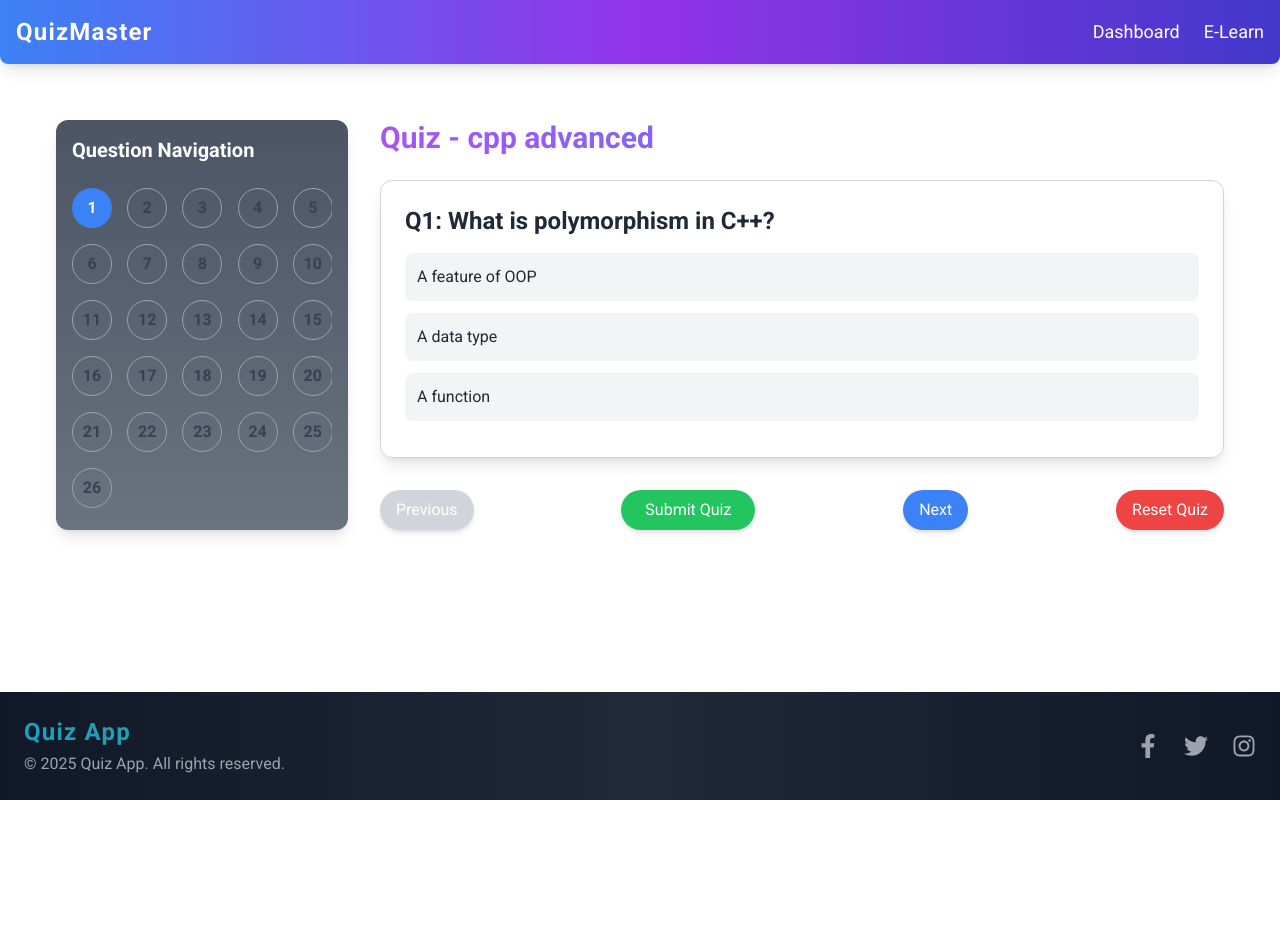
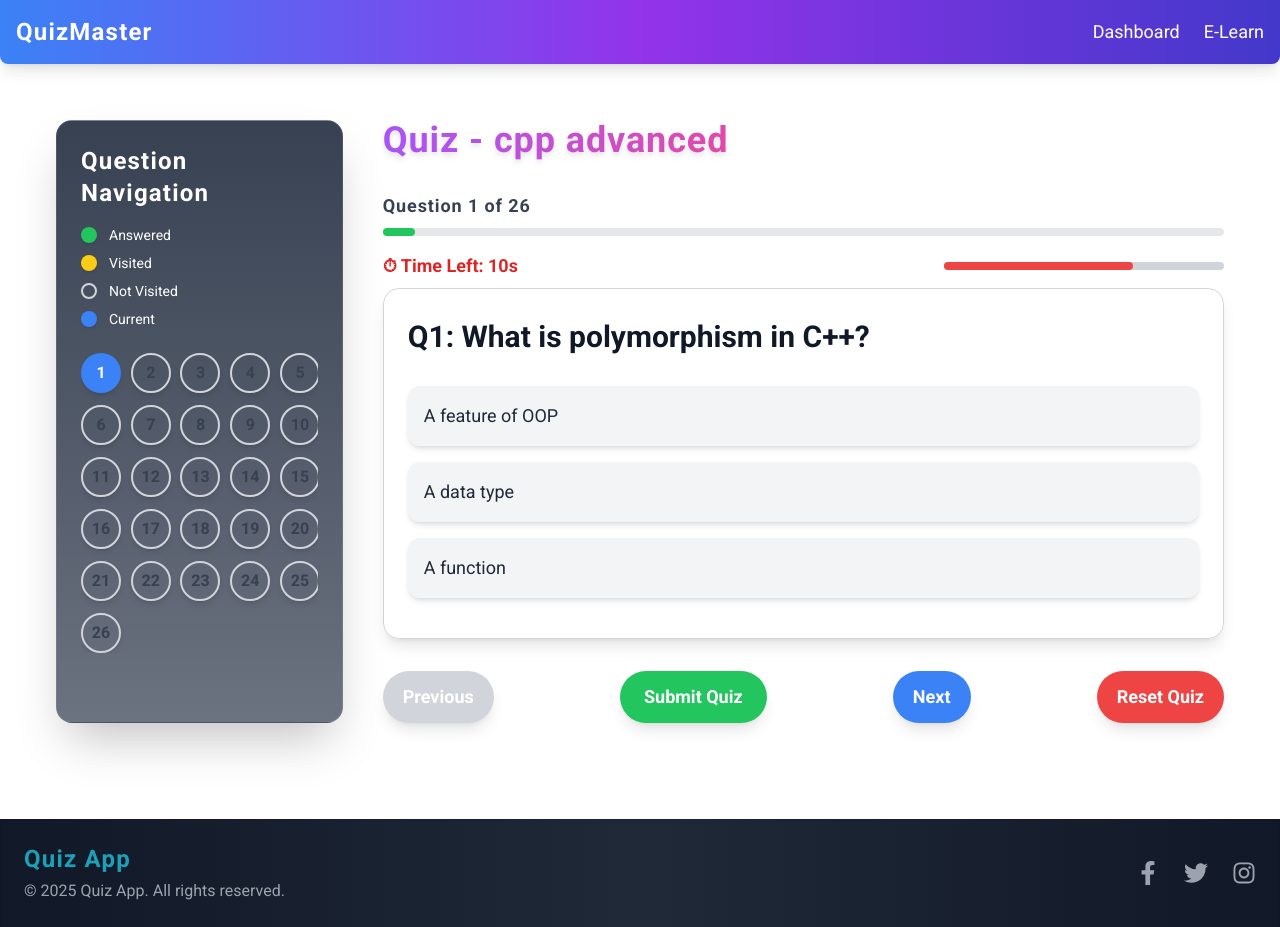
Before and after one commit to byteom/quiz-lab, a React (Vite) app: page /quiz/cpp_advanced in a window 1280 px wide. Before the commit the page ends 800 px from the top, so only its background shows below. Built offline with nearby package versions, Linux system fonts and the light colour scheme.

Commit message:
Added timer and styling improvements to Quiz.jsx

```diff
--- a/src/pages/Quiz.jsx
+++ b/src/pages/Quiz.jsx
@@ -1,9 +1,6 @@
-// src/pages/Quiz.jsx
+import { useParams, useNavigate } from 'react-router-dom';
+import { useState, useEffect, useRef } from 'react';
 
-import { useParams, useNavigate } from 'react-router-dom';
-import { useState, useEffect } from 'react';
-
-// Dynamically import JSON data files based on chapter ID
 const loadQuizData = async (chapterId) => {
   try {
     const module = await import(`../data/${chapterId}.json`);
@@ -23,10 +20,41 @@ function Quiz() {
   const [userAnswers, setUserAnswers] = useState(
     JSON.parse(localStorage.getItem(`quiz-${chapterId}`)) || {}
   );
+  const [visited, setVisited] = useState(new Set([0]));
+  const [timeLeft, setTimeLeft] = useState(15);
+  const timerRef = useRef(null);
 
+  // Load questions
   useEffect(() => {
     loadQuizData(chapterId).then(setQuestions);
   }, [chapterId]);
+
+  // Track visited questions and scroll on index change
+  useEffect(() => {
+    setVisited((prev) => new Set(prev).add(currentIndex));
+    window.scrollTo({ top: 0, behavior: 'smooth' });
+    setTimeLeft(15); // reset timer
+  }, [currentIndex]);
+
+  // Timer countdown logic
+  useEffect(() => {
+    if (questions.length === 0 || currentIndex >= questions.length) return;
+
+    timerRef.current = setInterval(() => {
+      setTimeLeft((prev) => {
+        if (prev === 1) {
+          clearInterval(timerRef.current);
+          if (currentIndex < questions.length - 1) {
+            setCurrentIndex((index) => index + 1);
+          }
+          return 15;
+        }
+        return prev - 1;
+      });
+    }, 1000);
+
+    return () => clearInterval(timerRef.current);
+  }, [currentIndex, questions.length]);
 
   const handleAnswer = (option) => {
     setUserAnswers((prev) => ({
@@ -48,55 +76,109 @@ function Quiz() {
   };
 
   const handleSubmit = () => {
+    const confirmSubmit = window.confirm("Are you sure you want to submit the quiz?");
+    if (confirmSubmit) {
       localStorage.setItem(`quiz-${chapterId}`, JSON.stringify(userAnswers));
       navigate(`/result/${chapterId}`);
+    }
   };
 
   const handleReset = () => {
     localStorage.removeItem(`quiz-${chapterId}`);
     setUserAnswers({});
+    setVisited(new Set([0]));
     setCurrentIndex(0);
+    setTimeLeft(15);
   };
 
-  if (questions.length === 0) {
-    return <p>Loading questions...</p>;
+  if (questions.length === 0) return <p>Loading questions...</p>;
+
+  return (
+    <div className="container mx-auto p-8 flex gap-6">
+      {/* Sidebar */}
+      <div className="w-1/4 p-6 bg-gradient-to-b from-gray-700 to-gray-500 text-white rounded-2xl shadow-2xl border border-white/10">
+        <h2 className="text-2xl font-extrabold mb-4 tracking-wider">Question Navigation</h2>
+
+        {/* Legend */}
+        <div className="text-sm font-medium mb-6 space-y-2">
+          <div className="flex items-center gap-3">
+            <div className="w-4 h-4 bg-green-500 rounded-full shadow"></div> Answered
+          </div>
+          <div className="flex items-center gap-3">
+            <div className="w-4 h-4 bg-yellow-400 rounded-full shadow"></div> Visited
+          </div>
+          <div className="flex items-center gap-3">
+            <div className="w-4 h-4 border-2 border-gray-300 rounded-full"></div> Not Visited
+          </div>
+          <div className="flex items-center gap-3">
+            <div className="w-4 h-4 bg-blue-500 rounded-full shadow"></div> Current
+          </div>
+        </div>
+
+        {/* Question Numbers */}
+        <div className="grid grid-cols-5 gap-3 overflow-y-auto max-h-[320px] custom-scrollbar">
+          {questions.map((_, index) => {
+            const isCurrent = index === currentIndex;
+            const isAnswered = userAnswers[index];
+            const isVisited = visited.has(index);
+
+            let buttonColor = '';
+            if (isCurrent) {
+              buttonColor = 'bg-blue-500 text-white';
+            } else if (isAnswered) {
+              buttonColor = 'bg-green-500 text-white';
+            } else if (isVisited) {
+              buttonColor = 'bg-yellow-400 text-black';
+            } else {
+              buttonColor = 'border-2 border-gray-300 text-gray-700';
             }
 
             return (
-    <div className="container mx-auto p-8 flex">
-      {/* Sidebar for question navigation */}
-      <div className="w-1/4 p-4 bg-gradient-to-b from-gray-600 to-gray-500 text-white rounded-xl shadow-lg">
-        <h2 className="text-xl font-bold mb-6">Question Navigation</h2>
-
-        {/* Scrollable navigation with circular buttons */}
-        <div className="grid grid-cols-5 gap-4 overflow-y-auto max-h-[320px] custom-scrollbar">
-          {questions.map((_, index) => (
               <button
                 key={index}
                 onClick={() => setCurrentIndex(index)}
-              className={`w-10 h-10 rounded-full text-center font-semibold transition transform hover:scale-105 ${
-                index === currentIndex
-                  ? 'bg-blue-500 text-white'            // Current question color
-                  : userAnswers[index]
-                  ? 'bg-red-500 text-white'             // Attempted question color
-                  : 'border border-gray-400 text-gray-700' // Unattempted question color
-              }`}
+                className={`w-10 h-10 rounded-full text-base font-bold transition transform hover:scale-110 shadow-md ${buttonColor}`}
               >
                 {index + 1}
               </button>
-          ))}
+            );
+          })}
         </div>
       </div>
 
-      {/* Main quiz content */}
-      <div className="w-3/4 pl-8">
-        <h2 className="text-3xl font-bold text-transparent bg-clip-text bg-gradient-to-r from-purple-500 to-blue-500 mb-6">
+      {/* Quiz Content */}
+      <div className="w-3/4 pl-4">
+        <h2 className="text-4xl font-extrabold tracking-wide text-transparent bg-clip-text bg-gradient-to-r from-purple-500 via-pink-500 to-blue-500 mb-8 drop-shadow-md">
           Quiz - {chapterId.replace('_', ' ')}
         </h2>
 
-        {/* Display current question */}
-        <div className="bg-white/20 backdrop-blur-lg p-6 rounded-xl shadow-lg border border-gray-300 mb-8">
-          <p className="text-2xl font-semibold text-gray-800">
+        {/* Progress */}
+        <p className="text-lg text-gray-700 mb-2 font-semibold tracking-wider">
+          Question {currentIndex + 1} of {questions.length}
+        </p>
+        <div className="w-full h-2 bg-gray-200 rounded-full mb-4">
+          <div
+            className="h-full bg-green-500 rounded-full transition-all duration-300"
+            style={{ width: `${((currentIndex + 1) / questions.length) * 100}%` }}
+          ></div>
+        </div>
+
+        {/* Timer */}
+        <div className="flex justify-between items-center mb-2">
+          <p className="text-lg font-bold text-red-600">
+            ⏱ Time Left: {timeLeft}s
+          </p>
+          <div className="w-1/3 h-2 bg-gray-300 rounded-full">
+            <div
+              className="h-full bg-red-500 rounded-full transition-all duration-1000"
+              style={{ width: `${(timeLeft / 15) * 100}%` }}
+            ></div>
+          </div>
+        </div>
+
+        {/* Question */}
+        <div className="bg-white/30 backdrop-blur-lg p-6 rounded-2xl shadow-lg border border-gray-300 mb-8">
+          <p className="text-3xl font-semibold text-gray-900 leading-relaxed mb-6">
             Q{currentIndex + 1}: {questions[currentIndex].question}
           </p>
           <div className="mt-4">
@@ -104,10 +186,10 @@ function Quiz() {
               <button
                 key={idx}
                 onClick={() => handleAnswer(option)}
-                className={`block w-full text-left p-3 mb-3 rounded-lg transition-transform transform hover:scale-105 ${
+                className={`block w-full text-left p-4 mb-4 rounded-xl shadow-md text-lg font-medium transition-all duration-300 hover:scale-[1.02] ${
                   userAnswers[currentIndex] === option
-                    ? 'bg-blue-500 text-white'
-                    : 'bg-gray-100 text-gray-800'
+                    ? 'bg-blue-600 text-white ring-2 ring-blue-400'
+                    : 'bg-gray-100 text-gray-800 hover:bg-gray-200'
                 }`}
               >
                 {option}
@@ -116,19 +198,19 @@ function Quiz() {
           </div>
         </div>
 
-        {/* Navigation and Reset buttons */}
-        <div className="flex justify-between items-center mt-6">
+        {/* Buttons */}
+        <div className="flex justify-between items-center mt-6 flex-wrap gap-4">
           <button
             onClick={handlePrev}
             disabled={currentIndex === 0}
-            className="px-4 py-2 bg-gray-400 text-white rounded-full shadow-md hover:bg-gray-500 disabled:bg-gray-300 transition duration-300"
+            className="px-5 py-3 text-lg font-semibold rounded-full shadow-lg transition-all duration-300 hover:scale-105 bg-gray-400 hover:bg-gray-500 text-white disabled:bg-gray-300"
           >
             Previous
           </button>
 
           <button
             onClick={handleSubmit}
-            className="px-6 py-2 bg-green-500 text-white rounded-full shadow-md hover:bg-green-600 transition-transform transform hover:scale-105"
+            className="px-6 py-3 text-lg font-semibold rounded-full shadow-lg transition-all duration-300 hover:scale-105 bg-green-500 hover:bg-green-600 text-white"
           >
             Submit Quiz
           </button>
@@ -136,14 +218,18 @@ function Quiz() {
           <button
             onClick={handleNext}
             disabled={currentIndex === questions.length - 1}
-            className="px-4 py-2 bg-blue-500 text-white rounded-full shadow-md hover:bg-blue-600 transition-transform transform hover:scale-105"
+            className={`px-5 py-3 text-lg font-semibold rounded-full shadow-lg transition-all duration-300 hover:scale-105 ${
+              currentIndex === questions.length - 1
+                ? 'bg-blue-300 cursor-not-allowed text-white'
+                : 'bg-blue-500 hover:bg-blue-600 text-white'
+            }`}
           >
             Next
           </button>
 
           <button
             onClick={handleReset}
-            className="px-4 py-2 bg-red-500 text-white rounded-full shadow-md hover:bg-red-600 transition-transform transform hover:scale-105"
+            className="px-5 py-3 text-lg font-semibold rounded-full shadow-lg transition-all duration-300 hover:scale-105 bg-red-500 hover:bg-red-600 text-white"
           >
             Reset Quiz
           </button>
```
Lines whose indentation alone changed are shown as unchanged.
